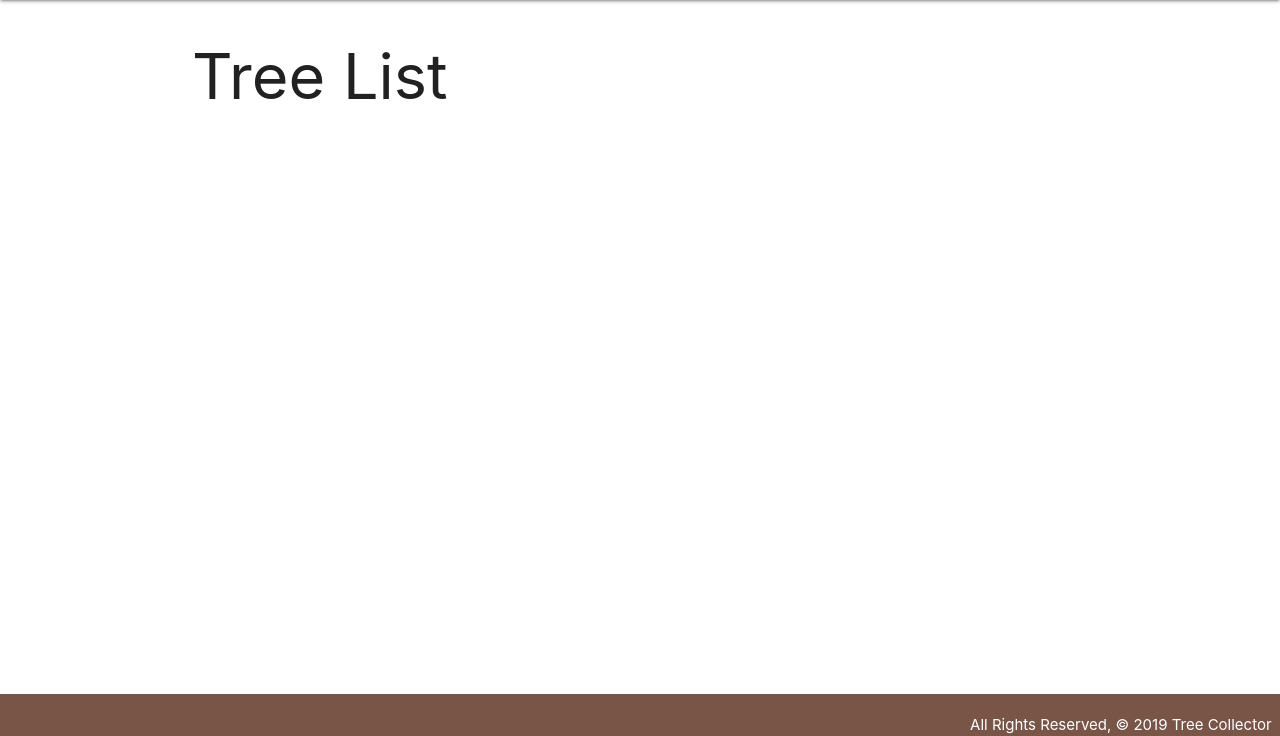
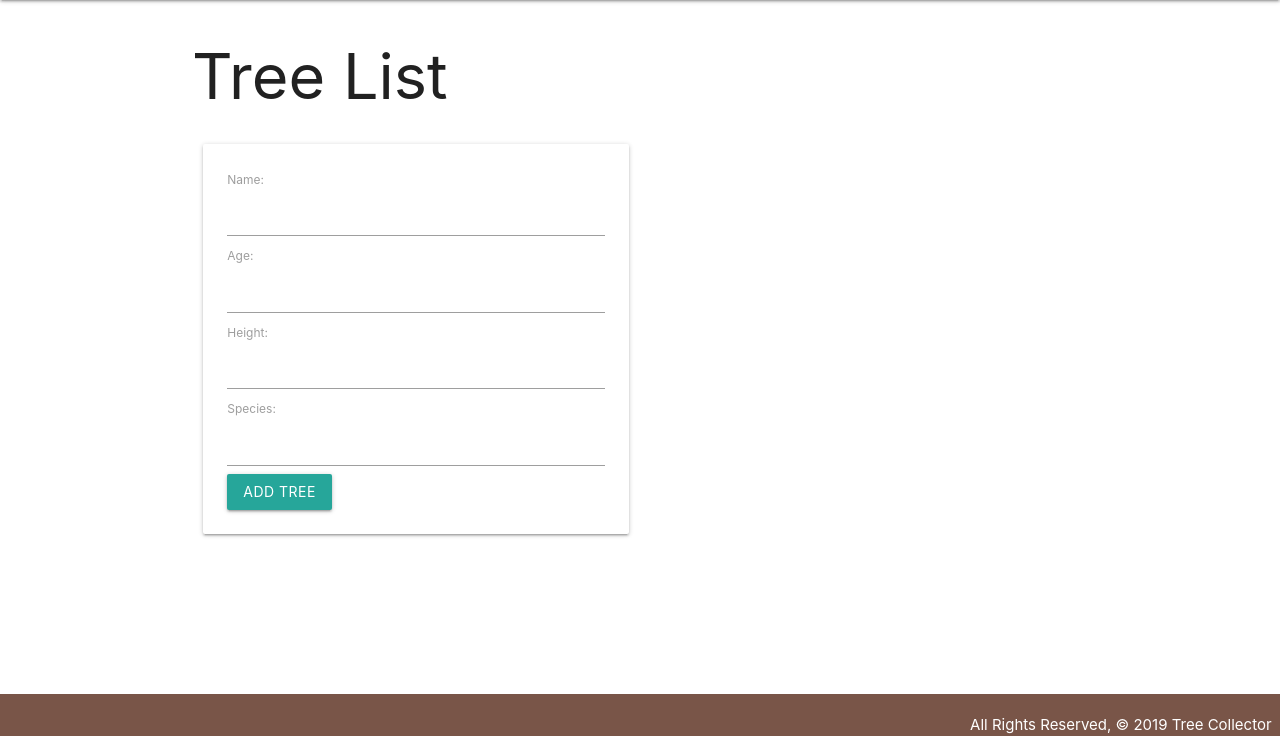
Before and after one commit to ziggi24/tree_collector, a Django app: page /trees/ in a window 1280 px wide. Shown: the part 64-800 px from the top of the page. Run offline with Django 3.2, Linux system fonts and the light colour scheme; data that the repository does not hold is empty.

Commit message:
added create route

```diff
--- /dev/null
+++ b/main_app/forms.py
@@ -0,0 +1,7 @@
+from django.forms import ModelForm
+from .models import Tree
+
+class Tree_Form(ModelForm):
+  class Meta:
+    model = Tree
+    fields = ['name', 'age', 'height', 'species']
--- a/main_app/templates/trees/index.html
+++ b/main_app/templates/trees/index.html
@@ -2,6 +2,19 @@
 {% block content %}
 
 <h1>Tree List</h1>
+<div class="row">
+  <div class="col s6">
+    <div class="card">
+      <div class="card-content">
+        <form action="{% url 'index'%}" method='POST'>
+          {% csrf_token %}
+          {{ tree_form.as_p }}
+          <input class='btn' type="submit" value="Add Tree">
+        </form>
+      </div>
+    </div>
+  </div>
+  <div class="col s6">
 
     {% for tree in trees %}
     <div class="card">
@@ -13,5 +26,9 @@
       </div>
     </div>
     {% endfor %}
+  </div>
+
+
+</div>
 
 {% endblock %}
--- a/main_app/urls.py
+++ b/main_app/urls.py
@@ -4,6 +4,6 @@ from . import views
 urlpatterns = [
   path('', views.home, name='home'),
   path('about/', views.about, name='about'),
-  path('trees/', views.trees_index, name='trees'),
+  path('trees/', views.trees_index, name='index'),
   path('trees/<int:tree_id>/', views.trees_detail, name='detail')
 ]
--- a/main_app/views.py
+++ b/main_app/views.py
@@ -1,10 +1,9 @@
-from django.shortcuts import render
+from django.shortcuts import render, redirect
 from django.http import HttpResponse
 from .models import Tree
+from .forms import Tree_Form
 
 # Create your views here.
-
-
 
 def home(request):
   return render(request, 'home.html')
@@ -13,8 +12,15 @@ def about(request):
   return render(request, 'about.html')
 
 def trees_index(request):
+  if request.method == 'POST':
+    tree_form = Tree_Form(request.POST)
+    if tree_form.is_valid:
+      tree_form.save()
+      return redirect('index')
+  else:
+    tree_form = Tree_Form()
   trees = Tree.objects.all()
-  context = {'trees': trees}
+  context = {'trees': trees, 'tree_form': tree_form}
   return render(request, 'trees/index.html', context)
 
 def trees_detail(request, tree_id):
```
Lines whose indentation alone changed are shown as unchanged.
